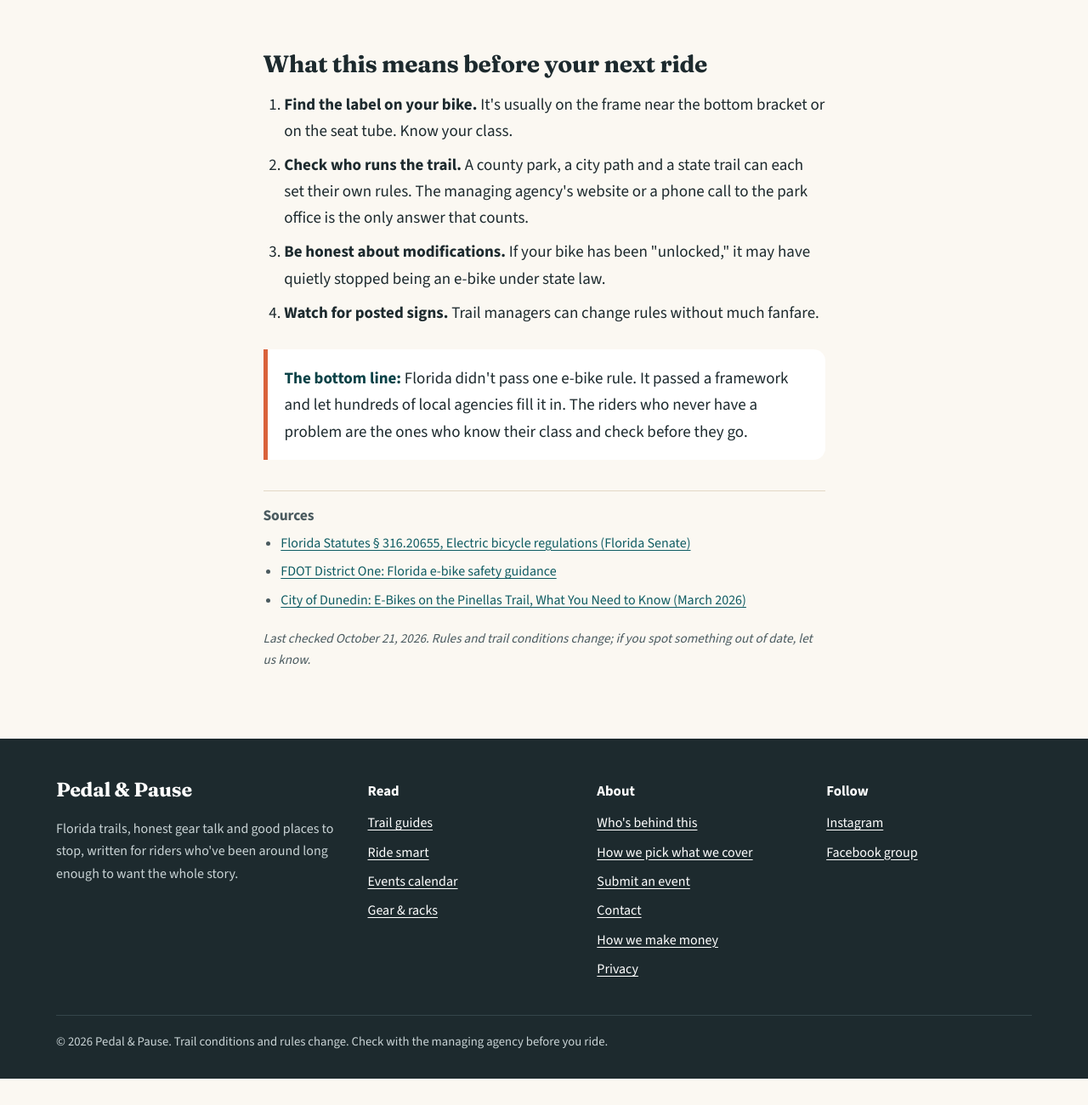
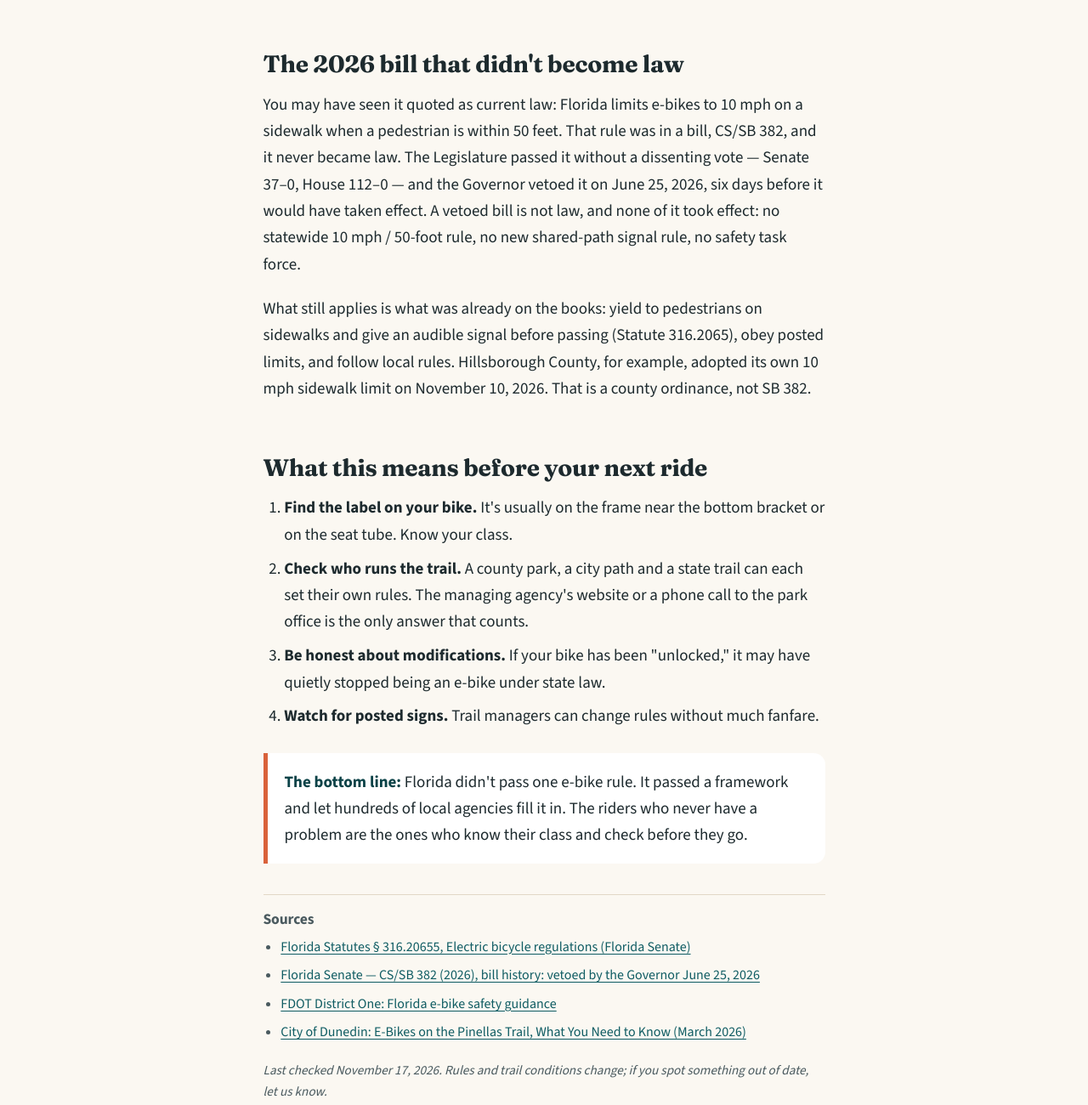
Before and after one commit to timothy-street/pedalpause, a plain HTML site: page ride-smart/florida-ebike-rules/index.html in a window 1280 px wide. Shown: the part 3404-4704 px from the top of the page at 85% size. Before the commit the page ends 4673 px from the top, so only its background shows below. Drawn offline with nearby package versions, Linux system fonts and the light colour scheme.

Commit message:
Add SB 382 veto note to Florida e-bike rules guide (checked Nov 17, 2026)

```diff
--- a/ride-smart/florida-ebike-rules/index.html
+++ b/ride-smart/florida-ebike-rules/index.html
@@ -97,6 +97,10 @@
 <h2>The newest wrinkle: age limits and ID</h2>
 <p>Since July 1, 2025, Florida has allowed local governments to set minimum ages for e-bike riders and to require riders to carry government-issued photo ID. That change was aimed mostly at teenagers on fast bikes, but the ID piece applies to everybody wherever a local government adopts it. If you ride in a city that's passed such a rule, a driver's license in your saddle bag is cheap insurance.</p>
 
+<h2>The 2026 bill that didn't become law</h2>
+<p>You may have seen it quoted as current law: Florida limits e-bikes to 10 mph on a sidewalk when a pedestrian is within 50 feet. That rule was in a bill, CS/SB 382, and it never became law. The Legislature passed it without a dissenting vote — Senate 37–0, House 112–0 — and the Governor vetoed it on June 25, 2026, six days before it would have taken effect. A vetoed bill is not law, and none of it took effect: no statewide 10 mph / 50-foot rule, no new shared-path signal rule, no safety task force.</p>
+<p>What still applies is what was already on the books: yield to pedestrians on sidewalks and give an audible signal before passing (Statute 316.2065), obey posted limits, and follow local rules. Hillsborough County, for example, adopted its own 10 mph sidewalk limit on November 10, 2026. That is a county ordinance, not SB 382.</p>
+
 <h2>What this means before your next ride</h2>
 <ol>
   <li><strong>Find the label on your bike.</strong> It's usually on the frame near the bottom bracket or on the seat tube. Know your class.</li>
@@ -111,10 +115,11 @@
       <h2>Sources</h2>
       <ul>
         <li><a href="https://flsenate.gov/Laws/Statutes/2025/0316.20655" rel="noopener">Florida Statutes § 316.20655, Electric bicycle regulations (Florida Senate)</a></li>
+        <li><a href="https://www.flsenate.gov/Session/Bill/2026/382" rel="noopener">Florida Senate — CS/SB 382 (2026), bill history: vetoed by the Governor June 25, 2026</a></li>
         <li><a href="https://www.swflroads.com/d1safety/news/florida-e-bikes/" rel="noopener">FDOT District One: Florida e-bike safety guidance</a></li>
         <li><a href="https://www.dunedin.gov/Your-Government/Learn-and-Engage/Dunedin-insights/City-Information-Resources/E-Bikes-on-the-Pinellas-Trail-What-You-Need-to-Know" rel="noopener">City of Dunedin: E-Bikes on the Pinellas Trail, What You Need to Know (March 2026)</a></li>
       </ul>
-      <p class="updated">Last checked October 21, 2026. Rules and trail conditions change; if you spot something out of date, let us know.</p>
+      <p class="updated">Last checked November 17, 2026. Rules and trail conditions change; if you spot something out of date, let us know.</p>
     </div>
   </article>
 </div>
```
